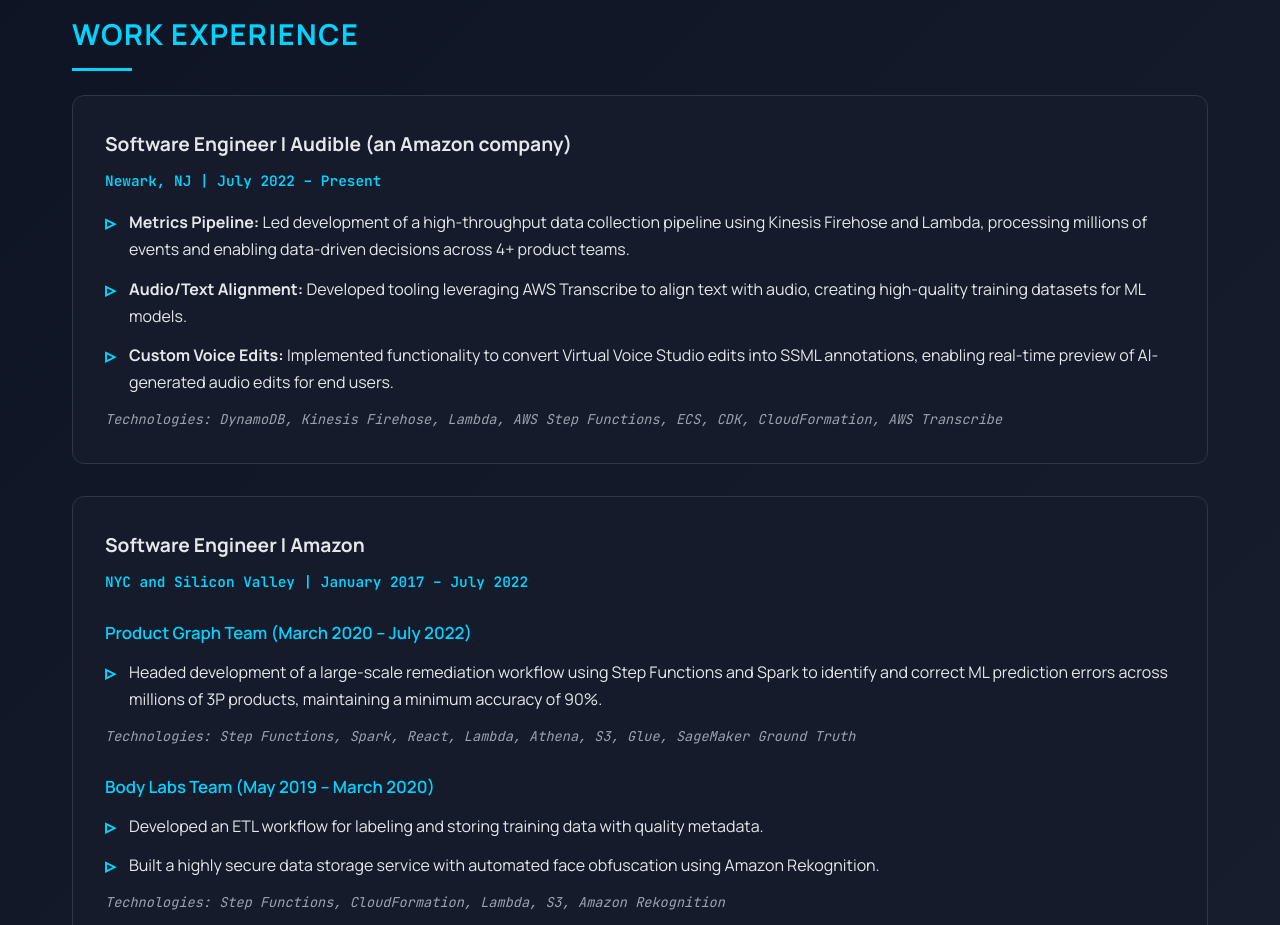
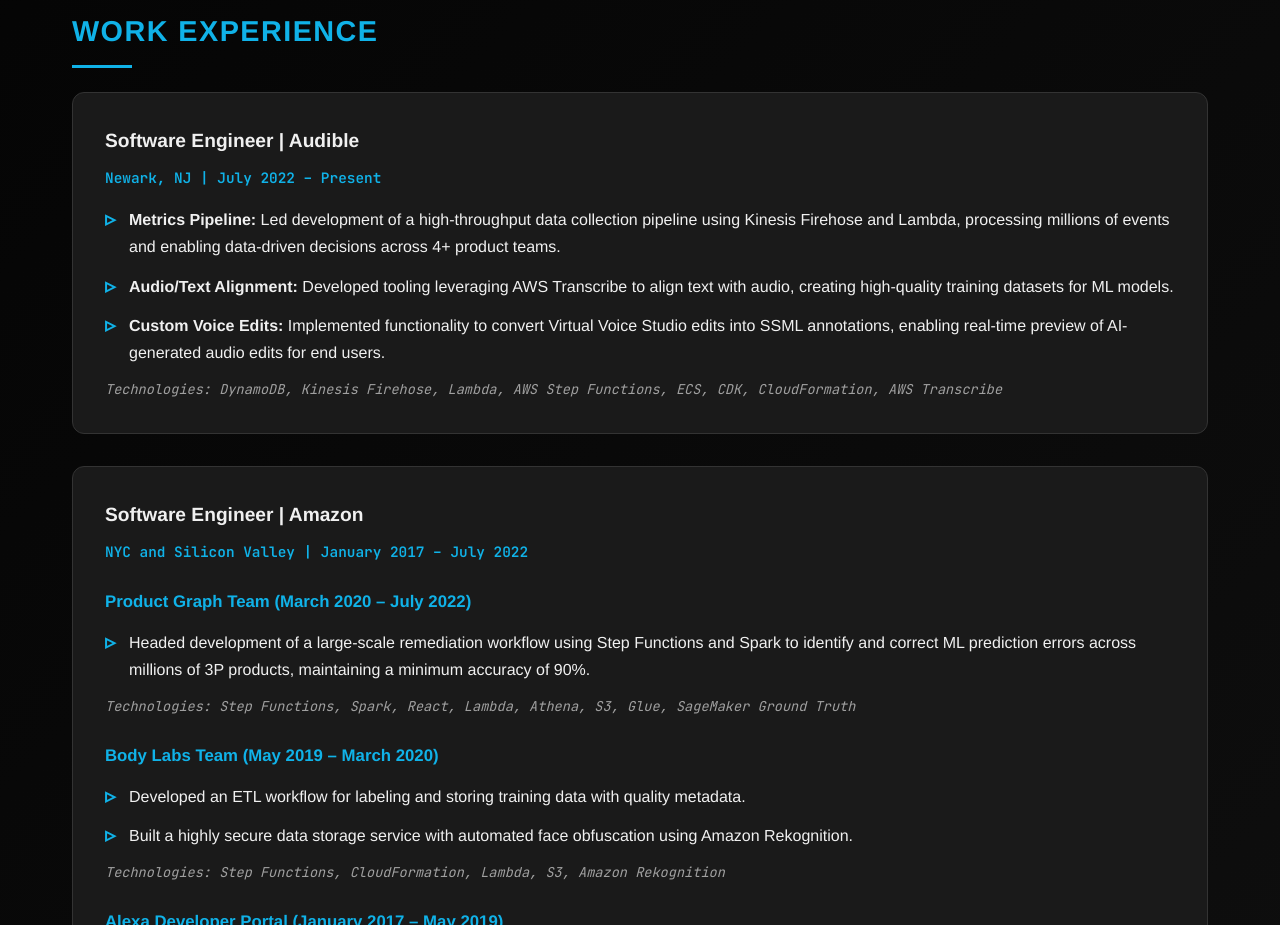
Before and after one commit to arnald2/personal-site, a plain HTML site: page index.html in a window 1280 px wide. Shown: the part 1260-2185 px from the top of the page. Drawn offline with Linux system fonts and the light colour scheme.

Commit message:
Change color a bit

```diff
--- a/index.html
+++ b/index.html
@@ -12,16 +12,16 @@
         rel="stylesheet">
     <style>
         :root {
-            --primary: #0a0f1e;
-            --secondary: #1a2332;
-            --accent: #00d4ff;
-            --accent-hover: #00b8e6;
-            --text: #e4e7eb;
-            --text-muted: #9ca3af;
-            --border: #2d3748;
-            --card-bg: #151b2b;
-            --gradient-start: #0a0f1e;
-            --gradient-end: #1a2332;
+            --primary: #050505;
+            --secondary: #121212;
+            --accent: #10b2e8;
+            --accent-hover: #c419b3;
+            --text: #f0f0f0;
+            --text-muted: #a0a0a0;
+            --border: #333333;
+            --card-bg: #1a1a1a;
+            --gradient-start: #000000;
+            --gradient-end: #121212;
         }
 
         * {
@@ -31,7 +31,7 @@
         }
 
         body {
-            font-family: 'Manrope', -apple-system, BlinkMacSystemFont, sans-serif;
+            font-family: 'Helvetica Neue', Helvetica, Arial, sans-serif;
             background: linear-gradient(135deg, var(--gradient-start) 0%, var(--gradient-end) 100%);
             color: var(--text);
             line-height: 1.7;
@@ -90,7 +90,7 @@
         }
 
         .logo {
-            font-family: 'JetBrains Mono', monospace;
+            font-family: 'Helvetica Neue', Helvetica, Arial, sans-serif;
             font-size: 1.5rem;
             font-weight: 700;
             background: linear-gradient(135deg, var(--accent) 0%, #00b8e6 100%);
@@ -110,7 +110,7 @@
         }
 
         .tab-btn {
-            font-family: 'JetBrains Mono', monospace;
+            font-family: 'Helvetica Neue', Helvetica, Arial, sans-serif;
             padding: 0.75rem 1.5rem;
             border: none;
             background: transparent;
@@ -670,7 +670,7 @@
 
                 <div class="card">
                     <div class="job-header">
-                        <div class="job-title">Software Engineer | Audible (an Amazon company)</div>
+                        <div class="job-title">Software Engineer | Audible</div>
                         <div class="company-info">Newark, NJ | July 2022 – Present</div>
                     </div>
                     <ul>
```
